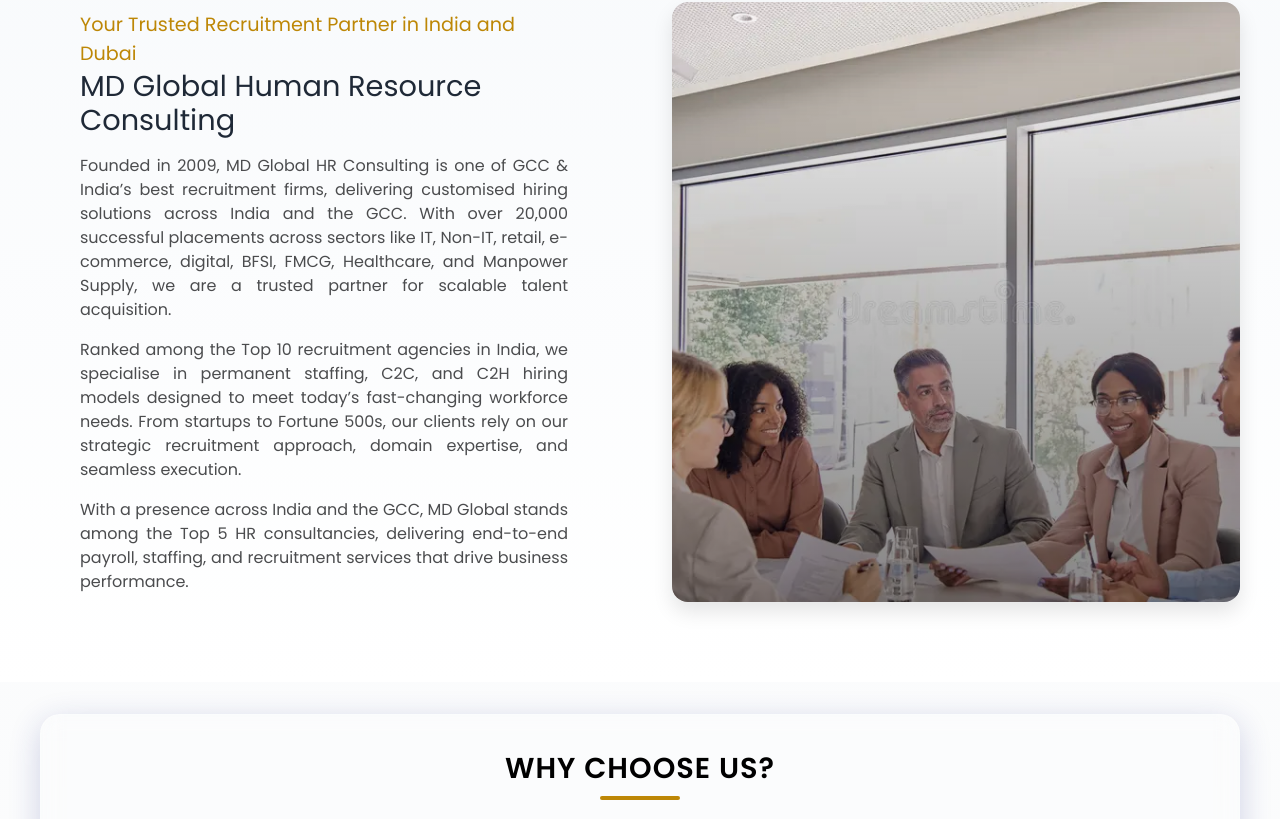
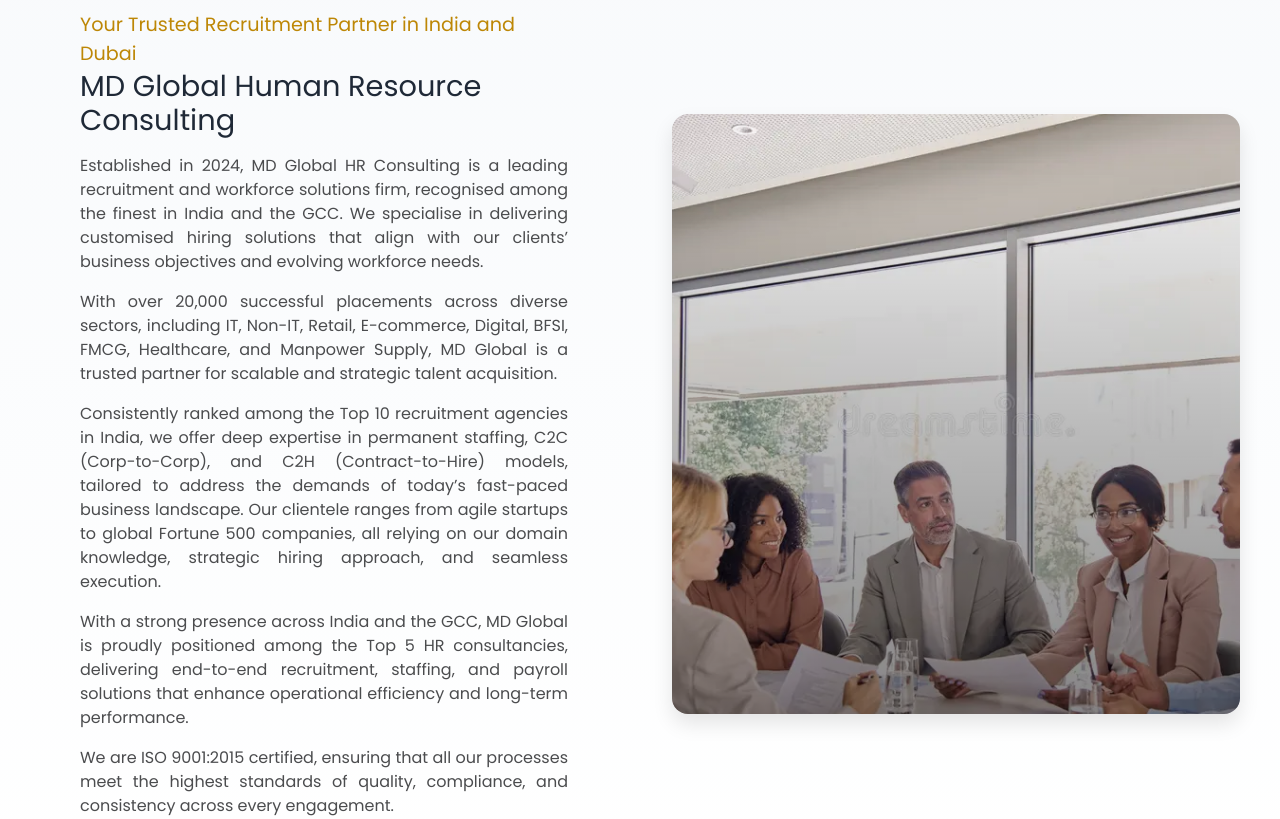
Before and after one commit to Lokender-droid/mdglobalnew, a React (Vite) app: page /about in a window 1280 px wide. Shown: the part 461-1280 px from the top of the page. Built offline with nearby package versions, Linux system fonts and the light colour scheme.

Commit message:
about-page content

```diff
--- a/src/components/AboutPage/AboutMDGlobal.jsx
+++ b/src/components/AboutPage/AboutMDGlobal.jsx
@@ -59,26 +59,20 @@
               MD Global Human Resource Consulting
             </motion.h1>
             <motion.p className="mdg-paragraph" variants={textVariants}>
-              Founded in 2009, MD Global HR Consulting is one of GCC & India’s
-              best recruitment firms, delivering customised hiring solutions
-              across India and the GCC. With over 20,000 successful placements
-              across sectors like IT, Non-IT, retail, e-commerce, digital, BFSI,
-              FMCG, Healthcare, and Manpower Supply, we are a trusted partner
-              for scalable talent acquisition.
+              Established in 2024, MD Global HR Consulting is a leading recruitment and workforce solutions firm, recognised among the finest in India and the GCC. We specialise in delivering customised hiring solutions that align with our clients’ business objectives and evolving workforce needs.
             </motion.p>
 
             <motion.p className="mdg-paragraph" variants={textVariants}>
-              Ranked among the Top 10 recruitment agencies in India, we
-              specialise in permanent staffing, C2C, and C2H hiring models
-              designed to meet today’s fast-changing workforce needs. From
-              startups to Fortune 500s, our clients rely on our strategic
-              recruitment approach, domain expertise, and seamless execution.
+              With over 20,000 successful placements across diverse sectors, including IT, Non-IT, Retail, E-commerce, Digital, BFSI, FMCG, Healthcare, and Manpower Supply, MD Global is a trusted partner for scalable and strategic talent acquisition.
             </motion.p>
             <motion.p className="mdg-paragraph" variants={textVariants}>
-              With a presence across India and the GCC, MD Global stands among
-              the Top 5 HR consultancies, delivering end-to-end payroll,
-              staffing, and recruitment services that drive business
-              performance.
+              Consistently ranked among the Top 10 recruitment agencies in India, we offer deep expertise in permanent staffing, C2C (Corp-to-Corp), and C2H (Contract-to-Hire) models, tailored to address the demands of today’s fast-paced business landscape. Our clientele ranges from agile startups to global Fortune 500 companies, all relying on our domain knowledge, strategic hiring approach, and seamless execution.
+            </motion.p>
+            <motion.p className="mdg-paragraph" variants={textVariants}>
+              With a strong presence across India and the GCC, MD Global is proudly positioned among the Top 5 HR consultancies, delivering end-to-end recruitment, staffing, and payroll solutions that enhance operational efficiency and long-term performance.
+            </motion.p>
+            <motion.p className="mdg-paragraph" variants={textVariants}>
+              We are ISO 9001:2015 certified, ensuring that all our processes meet the highest standards of quality, compliance, and consistency across every engagement.
             </motion.p>
           </div>
 
```
